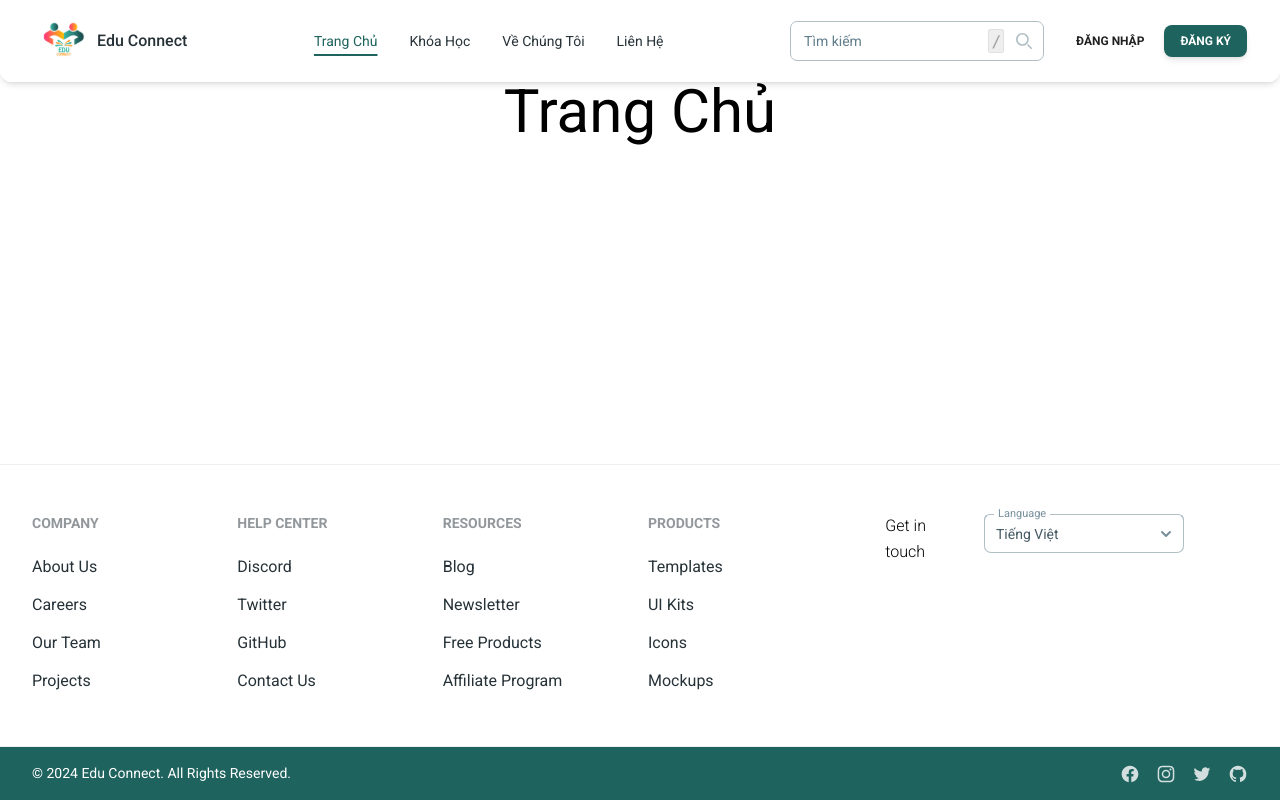
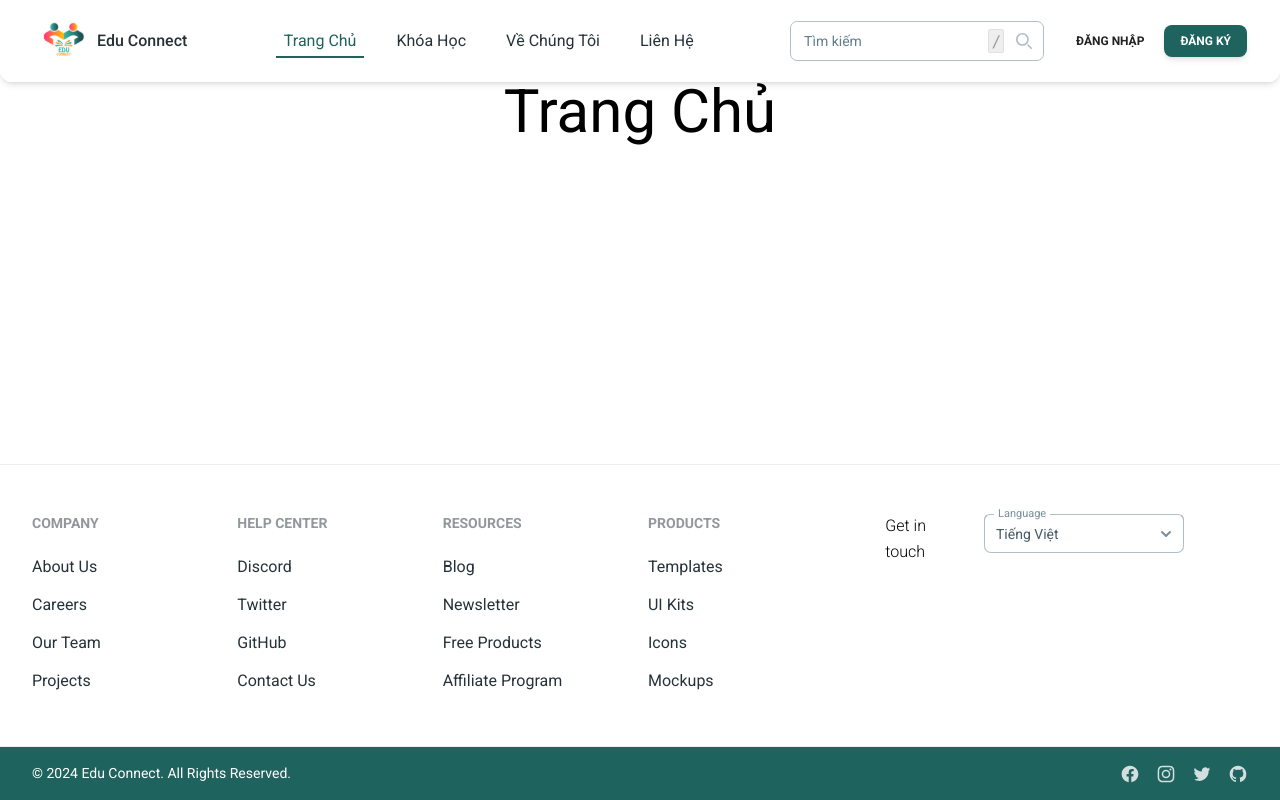
Before and after one commit to lethucthanhtu/exe-edu-connect-fe, a React (Vite) app: page / in a window 1280 px wide. Built offline with nearby package versions, Linux system fonts and the light colour scheme; some icons are missing; what tailwindcss-animated would draw is missing.

Commit message:
add animation header

```diff
--- a/src/components/header.tsx
+++ b/src/components/header.tsx
@@ -15,7 +15,7 @@ import {
   TabsHeader,
   Tab,
 } from '@material-tailwind/react';
-import { Link, NavLink } from 'react-router-dom';
+import { Link, NavLink, useLocation } from 'react-router-dom';
 import { SearchBar } from './searchBar';
 
 import logo from '../assets/edu-connect.svg';
@@ -138,12 +138,16 @@ function ProfileMenu() {
 /** */
 function AnimatedNav() {
   const { t } = useTranslation();
-  const [activeTab, setActiveTab] = useState(t(navItems[0].value));
+  const location = useLocation();
+
+  const [activeTab, setActiveTab] = useState(
+    location.pathname.replace('/', '') || navItems[0].value
+  );
 
   return (
     <Tabs value={activeTab}>
       <TabsHeader
-        className='mt-2 mb-4 flex flex-col lg:mb-0 lg:mt-0 lg:flex-row lg:items-center lg:gap-6 capitalize rounded-none border-b bg-transparent p-0 gap-8'
+        className='mt-2 mb-4 flex flex-col lg:mb-0 lg:mt-0 lg:flex-row lg:items-center lg:gap-6 capitalize rounded-none bg-transparent gap-8'
         indicatorProps={{
           className:
             'bg-transparent border-b-2 border-primary shadow-none rounded-none',
@@ -157,7 +161,7 @@ function AnimatedNav() {
             key={value}
             value={value}
             onClick={() => setActiveTab(value)}
-            className={`w-auto ${activeTab === value ? 'text-primary' : ''}`}
+            className={`w-auto ${activeTab === value && 'text-primary'}`}
             placeholder={undefined}
             onPointerEnterCapture={undefined}
             onPointerLeaveCapture={undefined}
@@ -235,8 +239,8 @@ export default function Header() {
             </Link>
           </Typography>
           <div className='mr-4 hidden lg:block'>
-            {/* <AnimatedNav /> */}
-            <NavList />
+            <AnimatedNav />
+            {/* <NavList /> */}
           </div>
           <div className='flex items-center gap-4'>
             <SearchBar />
--- a/src/components/layout/loginLayout.tsx
+++ b/src/components/layout/loginLayout.tsx
@@ -14,8 +14,12 @@ export default function LoginLayout() {
   const togglePasswordVisiblity = () => setPasswordShown((cur) => !cur);
 
   return (
+    <>
       <section className='flex justify-center items-start md:items-center size-full bg-gradient-to-t from-primary-medium to-primary-light'>
-      <div className='flex xs:flex-col md:!flex-row justify-center items-center gap-4 xs:mt-4 md:!my-auto py-4 xs:w-full md:!size-4/5 rounded-2xl shadow-xl bg-primary-medium'>
+        <div
+          id='form'
+          className='z-20 mx-2 md:!mx-0 flex xs:flex-col md:!flex-row justify-center items-center gap-4 xs:mt-4 md:!my-auto py-4 xs:w-full md:!size-4/5 rounded-2xl shadow-xl bg-primary-medium'
+        >
           <div className='basis-2/5 size-full hidden md:flex xs:justify-center md:!justify-end items-center'>
             <img className='xs:w-3/5 md:!w-4/5' src={logo} />
           </div>
@@ -27,5 +31,6 @@ export default function LoginLayout() {
           </div>
         </div>
       </section>
+    </>
   );
 }
--- a/src/pages/about.tsx
+++ b/src/pages/about.tsx
@@ -100,9 +100,6 @@ export default function About() {
 
   return (
     <>
-      {/* <div className='flex justify-center'>
-        <span className='text-6xl capitalize'>{t('about')}</span>
-      </div> */}
       <figure className='relative h-1/3 w-full shadow-lg'>
         <img
           className='size-full rounded-xl object-cover object-center'
```
Lines whose indentation alone changed are shown as unchanged.
